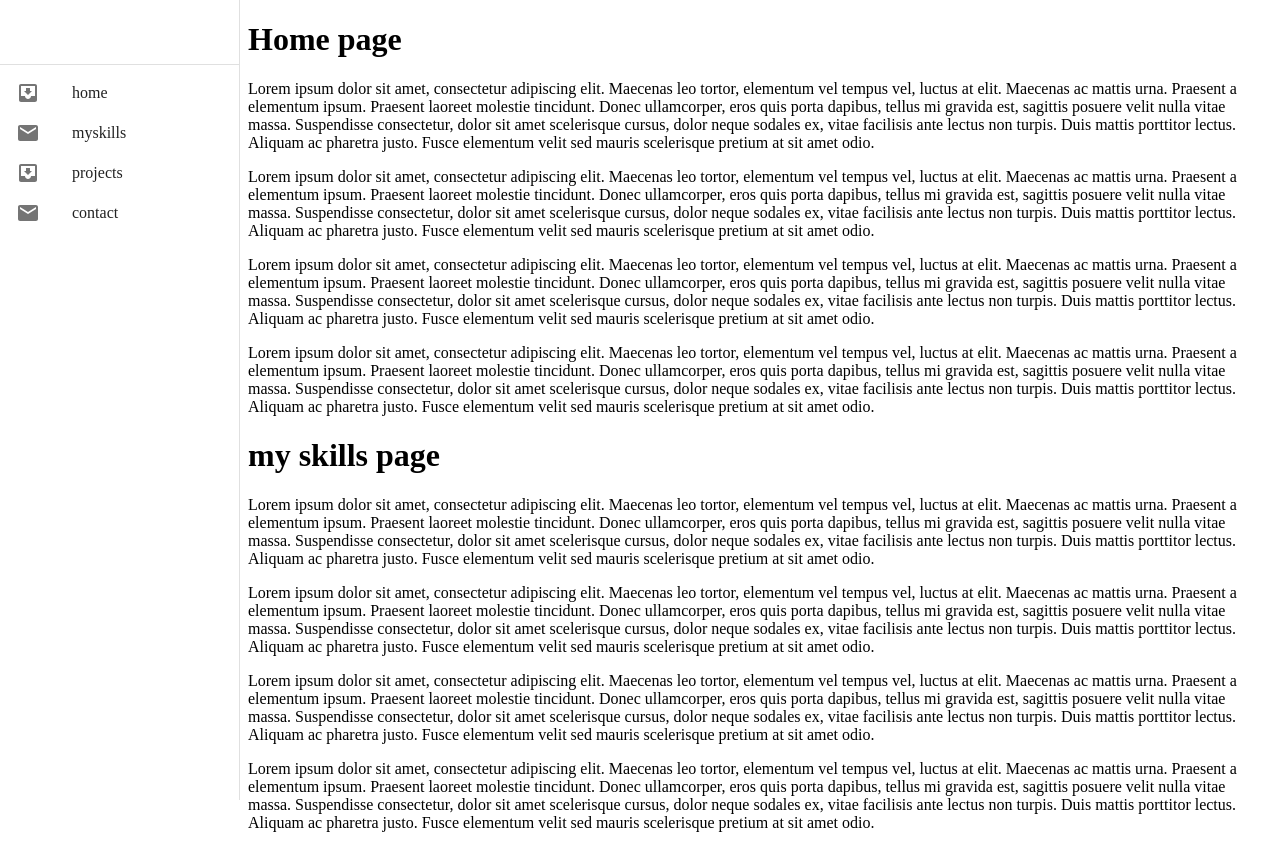
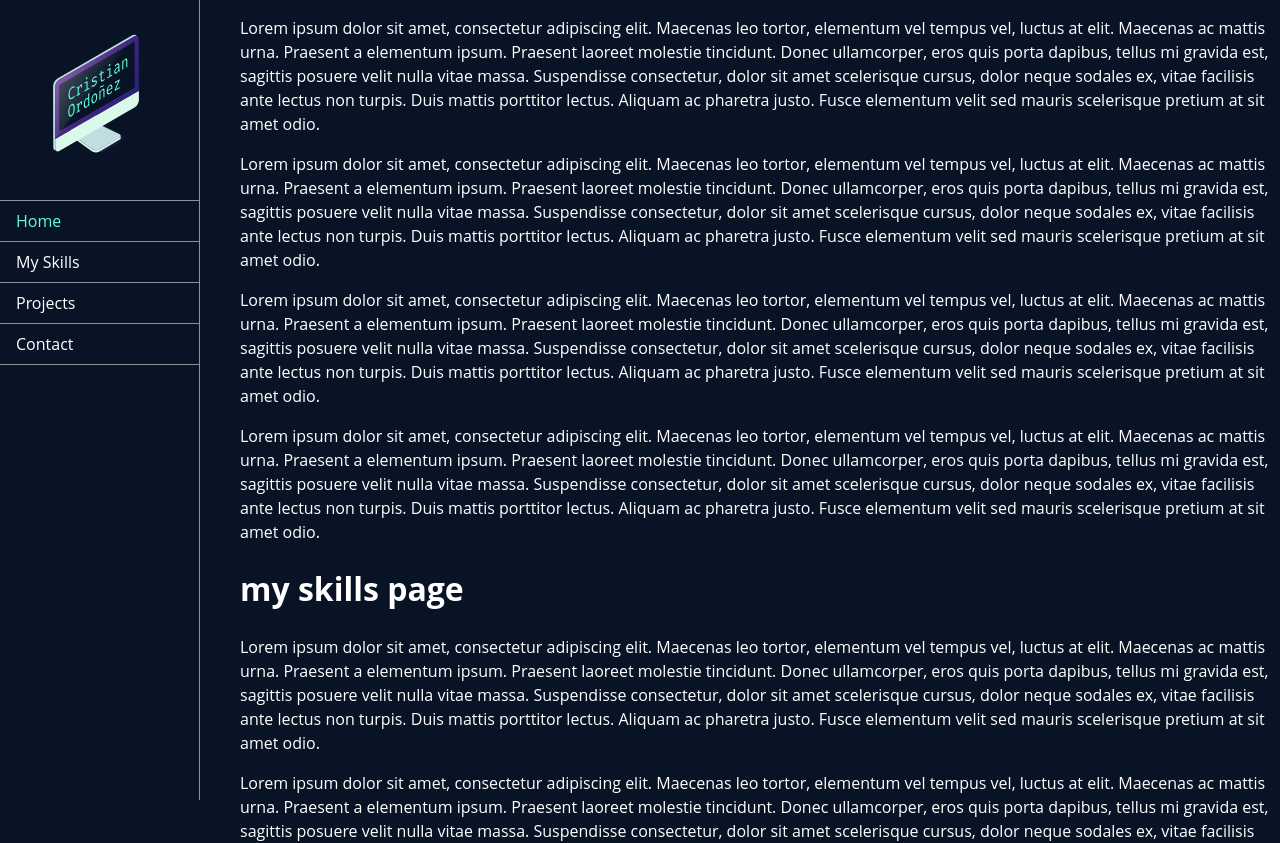
Before and after one commit to cristianordonez/Portfolio, a React app: page / in a window 1280 px wide. Shown: the top 843 px of the page. Built offline with nearby package versions, Linux system fonts and the light colour scheme; the HTML template or start-up script is replaced by a standard one.

Commit message:
Completed adding styling and logo to nav bar

```diff
--- a/client/src/components/App.jsx
+++ b/client/src/components/App.jsx
@@ -1,6 +1,7 @@
 import React, { useEffect, useState } from 'react';
-import Appbar from './Appbar.jsx';
+import Nav from './Nav.jsx';
 import * as Scroll from 'react-scroll';
+
 import {
    Link,
    Button,
@@ -23,8 +24,8 @@ const App = () => {
       marginLeft: '15rem',
    };
    return (
-      <div>
-         <Appbar />
+      <div className='root'>
+         <Nav />
          <Box style={containerStyle}>
             <Element id='home'>
                <React.Suspense fallback={'Loading...'}>
--- a/client/src/components/Appbar.jsx
+++ /dev/null
@@ -1,69 +0,0 @@
-import React from 'react';
-import Drawer from '@mui/material/Drawer';
-import Toolbar from '@mui/material/Toolbar';
-import Divider from '@mui/material/Divider';
-import List from '@mui/material/List';
-import ListItem from '@mui/material/ListItem';
-import ListItemIcon from '@mui/material/ListItemIcon';
-import InboxIcon from '@mui/icons-material/MoveToInbox';
-import ListItemText from '@mui/material/ListItemText';
-import MailIcon from '@mui/icons-material/Mail';
-
-import * as Scroll from 'react-scroll';
-import {
-   Link,
-   Button,
-   Element,
-   Events,
-   animateScroll as scroll,
-   scrollSpy,
-   scroller,
-   ScrollLink,
-} from 'react-scroll';
-const drawerWidth = 240;
-
-const Appbar = () => {
-   return (
-      <div>
-         <Drawer
-            sx={{
-               width: drawerWidth,
-               flexShrink: 0,
-               '& .MuiDrawer-paper': {
-                  width: drawerWidth,
-                  boxSizing: 'border-box',
-               },
-            }}
-            variant='permanent'
-            anchor='left'
-         >
-            <Toolbar />
-            <Divider />
-
-            <List>
-               {['home', 'myskills', 'projects', 'contact'].map(
-                  (text, index) => (
-                     <ListItem>
-                        <ListItemIcon>
-                           {index % 2 === 0 ? <InboxIcon /> : <MailIcon />}
-                        </ListItemIcon>
-                        <Link
-                           activeClass='active'
-                           to={text}
-                           spy={true}
-                           smooth={true}
-                           offset={-70}
-                           duration={600}
-                        >
-                           {text}
-                        </Link>
-                     </ListItem>
-                  )
-               )}
-            </List>
-         </Drawer>
-      </div>
-   );
-};
-
-export default Appbar;
--- /dev/null
+++ b/client/src/components/Nav.jsx
@@ -0,0 +1,72 @@
+import React from 'react';
+import './styles/nav.css';
+import Drawer from '@mui/material/Drawer';
+import Divider from '@mui/material/Divider';
+import List from '@mui/material/List';
+import ListItem from '@mui/material/ListItem';
+import Avatar from '@mui/material/Avatar';
+import Logo from '../img/logo.svg';
+import * as Scroll from 'react-scroll';
+import {
+   Link,
+   Button,
+   Element,
+   Events,
+   animateScroll as scroll,
+   scrollSpy,
+   scroller,
+   ScrollLink,
+} from 'react-scroll';
+const drawerWidth = 200;
+
+const Nav = () => {
+   const logoStyle = {
+      height: '12rem',
+      width: '12rem',
+   };
+   return (
+      <div>
+         <Drawer
+            sx={{
+               width: drawerWidth,
+               flexShrink: 0,
+               '& .MuiDrawer-paper': {
+                  width: drawerWidth,
+                  boxSizing: 'border-box',
+               },
+            }}
+            variant='permanent'
+            anchor='left'
+         >
+            <img src={Logo} style={logoStyle}></img>
+
+            <List>
+               <Divider />
+               {['home', 'myskills', 'projects', 'contact'].map(
+                  (text, index) => (
+                     <>
+                        <ListItem button key={index}>
+                           <Link
+                              activeClass='active'
+                              to={text}
+                              spy={true}
+                              smooth={true}
+                              offset={-70}
+                              duration={500}
+                           >
+                              {index === 1
+                                 ? 'My Skills'
+                                 : text.charAt(0).toUpperCase() + text.slice(1)}
+                           </Link>
+                        </ListItem>
+                        <Divider />
+                     </>
+                  )
+               )}
+            </List>
+         </Drawer>
+      </div>
+   );
+};
+
+export default Nav;
--- a/client/src/components/pages/Home.jsx
+++ b/client/src/components/pages/Home.jsx
@@ -1,10 +1,10 @@
 import React from 'react';
 import { Link } from 'react-router-dom';
+import Typography from '@mui/material/Typography';
 
 const Home = () => {
    return (
       <div>
-         <h1>Home page</h1>
          <p>
             Lorem ipsum dolor sit amet, consectetur adipiscing elit. Maecenas
             leo tortor, elementum vel tempus vel, luctus at elit. Maecenas ac
--- /dev/null
+++ b/client/src/components/styles/nav.css
@@ -0,0 +1,3 @@
+.active {
+   color: #60ffd9;
+}
--- a/client/src/index.jsx
+++ b/client/src/index.jsx
@@ -1,12 +1,58 @@
 import React from 'react';
 import ReactDOM from 'react-dom/client';
 import App from './components/App.jsx';
+import CssBaseline from '@mui/material/CssBaseline';
 import { BrowserRouter } from 'react-router-dom';
+import { createTheme, ThemeProvider } from '@mui/material/styles';
+const { palette } = createTheme();
+const { augmentColor } = palette;
+const createColor = (mainColor) => augmentColor({ color: { main: mainColor } });
+
+const theme = createTheme({
+   palette: {
+      type: 'light',
+      primary: {
+         main: '#081426',
+      },
+      secondary: {
+         main: '#f50057',
+      },
+      background: {
+         default: '#081426',
+         paper: '#081426',
+      },
+      text: {
+         primary: '#ffffff',
+         secondary: '#ffe2fe',
+      },
+      divider: '#909096',
+   },
+   typography: {
+      fontFamily: '"Open Sans", "Helvetica", "Arial", sans-serif',
+      h1: {
+         fontSize: '5rem',
+         fontWeight: 500,
+         fontFamily: '"Josefin Sans", "Helvetica", "Arial", sans-serif',
+      },
+      h2: {
+         fontSize: '2.5rem',
+      },
+      h3: {
+         fontSize: '2.2rem',
+      },
+      h4: {
+         fontSize: '2rem',
+      },
+   },
+});
 
 const root = ReactDOM.createRoot(document.getElementById('root'));
 
 root.render(
    <BrowserRouter>
-      <App />
+      <ThemeProvider theme={theme}>
+         <CssBaseline />
+         <App />
+      </ThemeProvider>
    </BrowserRouter>
 );
--- a/package.json
+++ b/package.json
@@ -39,6 +39,7 @@
       "css-loader": "^6.7.1",
       "file-loader": "^6.2.0",
       "prettier": "2.6.2",
+      "style-loader": "^3.3.1",
       "webpack": "^5.72.0",
       "webpack-cli": "^4.9.2",
       "webpack-dev-server": "^4.9.0"
```
Also changed, not shown: client/src/img/logo.svg (added), 2 other files (tests, documents, lock files or other folders).
